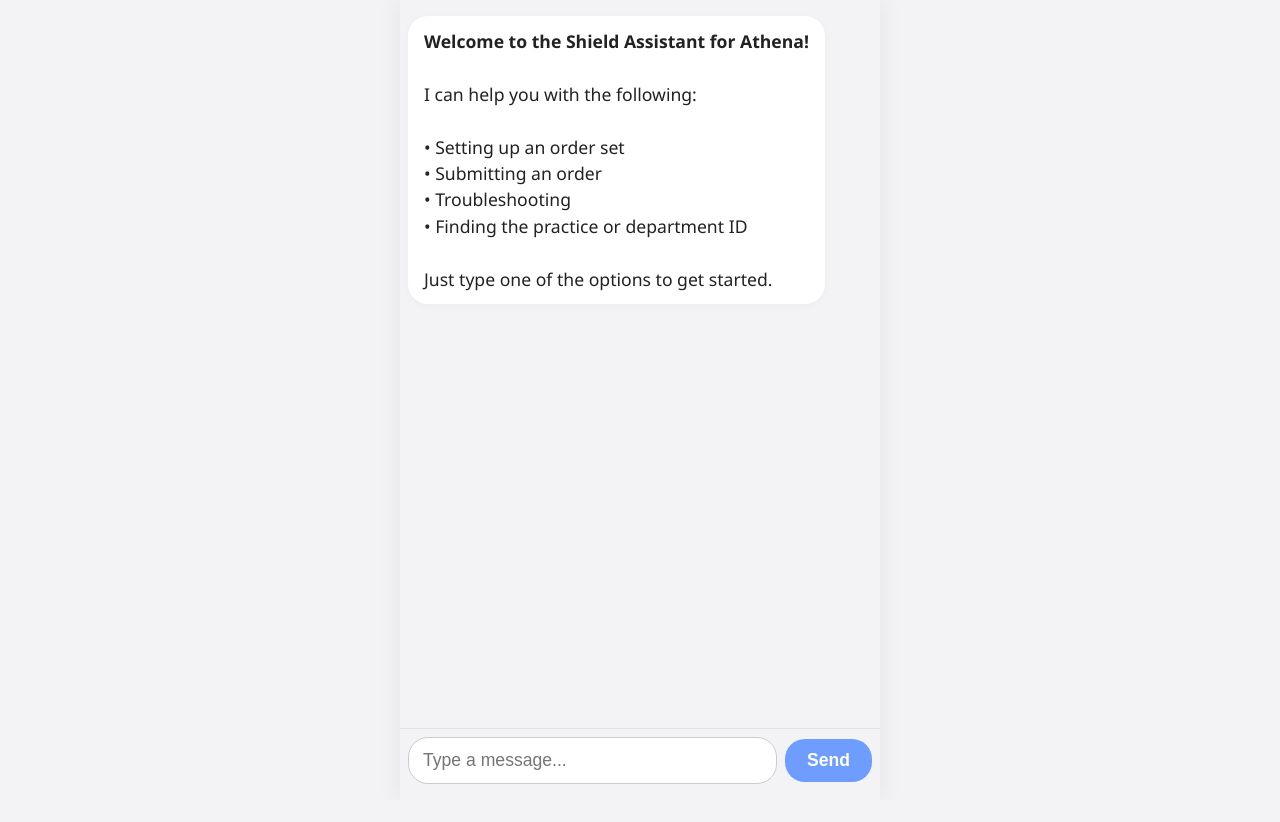
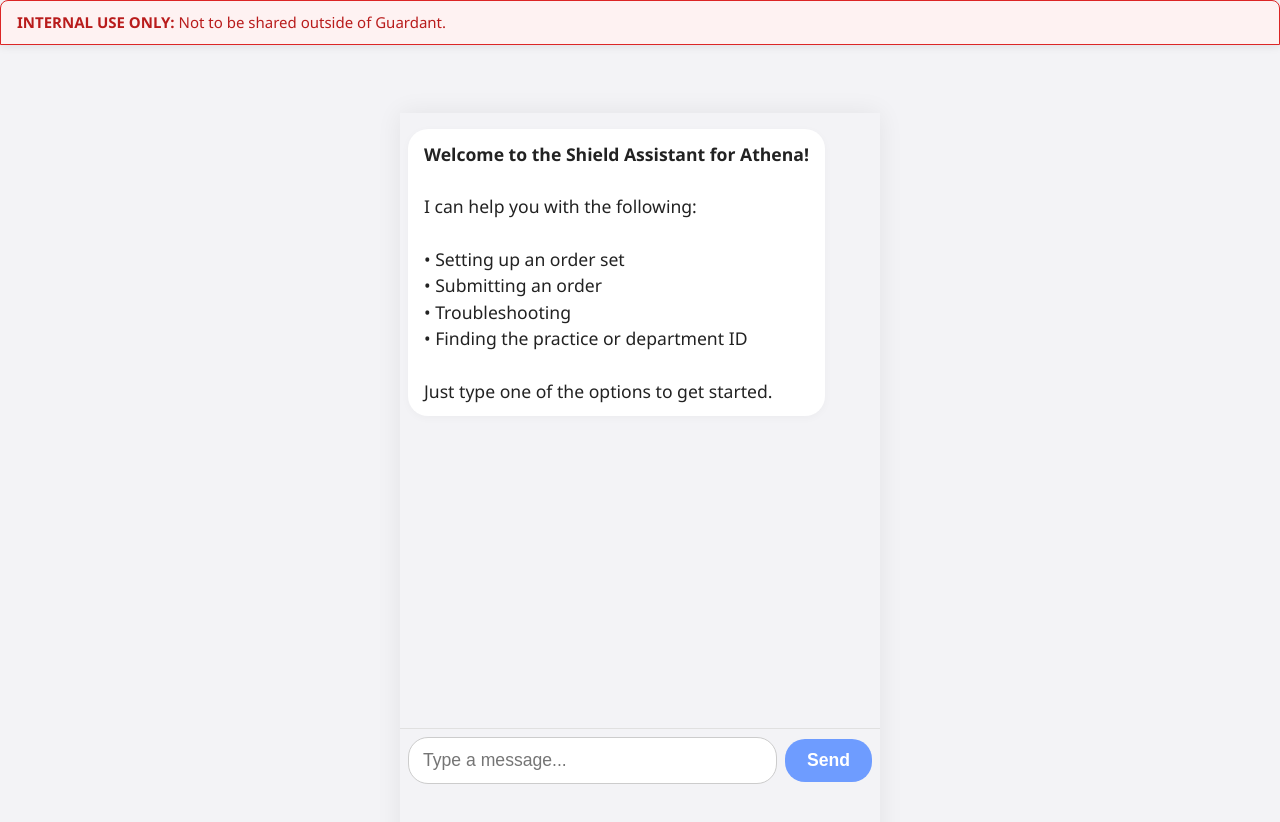
Before and after one commit to ncebalo/athena-assistant, a React (Create React App) app: page / in a window 1280 px wide. Shown: the top 822 px of the page. Before the commit the page ends 800 px from the top, so only its background shows below. Built offline with nearby package versions, Linux system fonts and the light colour scheme.

Commit message:
Update chat window and banner to match widths and improve appearance

```diff
--- a/src/Chat.css
+++ b/src/Chat.css
@@ -18,6 +18,7 @@
   min-height: 0;
   max-width: 480px;
   margin: 0 auto;
+  margin-top: 68px; /* <-- Add this line to offset the fixed banner */
   box-shadow: 0 0 24px 0 rgba(0,0,0,0.07);
   background: #f3f3f6;
 }
--- a/src/Chat.js
+++ b/src/Chat.js
@@ -1,4 +1,5 @@
 import React, { useState, useEffect, useRef } from 'react';
+import InternalUseBanner from './InternalUseBanner';
 import './Chat.css';
 
 function Chat() {
@@ -23,11 +24,13 @@
 
   // Practice/Department ID Instructions
   const practiceIdInstructions = `
-To find your <strong>Practice ID</strong> in Athena:<br /><br />
-1. <strong>Log in</strong> to Athena.<br />
-2. In the upper right-hand corner of the screen, locate your username and click on it.<br />
-3. A box will appear. In this box, you'll see the name of your practice, and a number in parenthesis to the right of it.<br />
-4. <strong>That number is your Practice ID.</strong><br /><br />
+To help your customer find their <strong>Practice ID</strong> in Athena, please guide them through these steps:<br /><br />
+1. Ask your customer to log in to Athena.<br />
+2. Instruct them to look at the upper right-hand corner of their Athena screen and locate their username.<br />
+3. Have them click on their username. A box will appear.<br />
+4. In this box, your customer will see the name of their practice, and a number in parenthesis to the right of it.<br />
+5. <strong>That number is their Practice ID.</strong><br /><br />
+You may reference the screenshot below (for your internal use only):<br /><br />
 <a href="/practice.png" target="_blank" rel="noopener">
   <img src="/practice.png" alt="Practice ID screenshot" style="max-width:100%; border-radius:12px; box-shadow:0px 2px 6px rgba(0,0,0,0.15);" />
 </a>
@@ -334,6 +337,8 @@
   };
 
   return (
+    <div className="chat-outer-container">
+      <InternalUseBanner />
       <div className="chat-window">
         <div className="chat-messages">
           {messages.map((msg, i) =>
@@ -362,6 +367,7 @@
           <button onClick={handleSend}>Send</button>
         </div>
       </div>
+    </div>
   );
 }
 
--- /dev/null
+++ b/src/InternalUseBanner.js
@@ -0,0 +1,26 @@
+import React from "react";
+
+export default function InternalUseBanner() {
+  return (
+    <div
+      style={{
+        border: "1.5px solid #dc2626",
+        background: "#fef2f2",
+        color: "#b91c1c",
+        padding: "10px 16px",
+        fontSize: "15px",
+        fontWeight: 400,
+        boxSizing: "border-box",
+        textAlign: "left",
+        borderRadius: "8px 8px 0 0",
+        boxShadow: "0px 2px 8px rgba(0,0,0,0.08)",
+        lineHeight: 1.5,
+        width: "100%",
+        marginBottom: "0", // Since the chat box may have its own border-radius.
+      }}
+      aria-label="Internal use only warning"
+    >
+      <strong>INTERNAL USE ONLY:</strong> Not to be shared outside of Guardant.
+    </div>
+  );
+}
```
Lines whose indentation alone changed are shown as unchanged.
